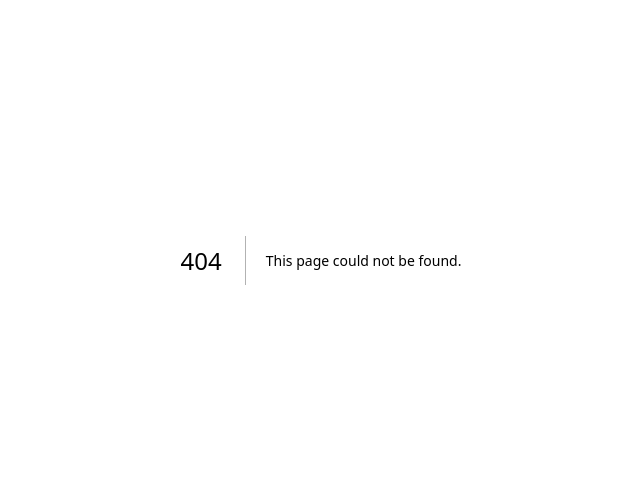
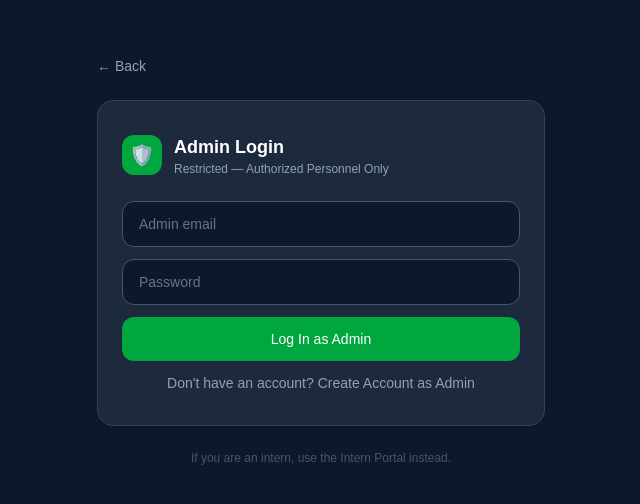
Before and after one commit to Faronbi12/intern-attendance, a Next.js app: page /admin-login in a window 1280 px wide. Before the commit this address had no page. Shown: the part 140-644 px from the top of the page, without its empty margins (319-959 px from the left). Built offline with nearby package versions, Linux system fonts and the light colour scheme; no server answers.

Commit message:
added landing page and separate portals

```diff
--- /dev/null
+++ b/app/admin-login/page.tsx
@@ -0,0 +1,91 @@
+"use client";
+import { useState } from "react";
+import { supabase } from "../supabaseClient";
+import { useRouter } from "next/navigation";
+
+export default function AdminLoginPage() {
+  const router = useRouter();
+  const [email, setEmail] = useState("");
+  const [password, setPassword] = useState("");
+  const [isSignUp, setIsSignUp] = useState(false);
+  const [error, setError] = useState("");
+  const [loading, setLoading] = useState(false);
+
+  const handleSubmit = async () => {
+    setLoading(true);
+    setError("");
+
+    if (isSignUp) {
+      const { error } = await supabase.auth.signUp({ email, password });
+      if (error) setError(error.message);
+      else setError("Check your email to confirm. Ask your system admin to grant you admin access.");
+    } else {
+      const { error, data } = await supabase.auth.signInWithPassword({ email, password });
+      if (error) { setError(error.message); setLoading(false); return; }
+
+      const { data: profile } = await supabase
+        .from("profiles")
+        .select("role")
+        .eq("id", data.user.id)
+        .single();
+
+      if (profile?.role === "admin") {
+        router.push("/admin");
+      } else {
+        setError("You do not have admin access.");
+      }
+    }
+    setLoading(false);
+  };
+
+  return (
+    <main className="min-h-screen bg-slate-900 flex flex-col items-center justify-center px-4">
+      <div className="w-full max-w-md">
+
+        <button onClick={() => router.push("/landing")}
+          className="text-slate-400 text-sm mb-6 hover:text-white transition">
+          ← Back
+        </button>
+
+        <div className="bg-slate-800 border border-slate-700 rounded-2xl px-6 py-8">
+          <div className="flex items-center gap-3 mb-6">
+            <div className="w-10 h-10 bg-green-600 rounded-xl flex items-center justify-center text-xl">🛡️</div>
+            <div>
+              <h1 className="text-white font-bold text-lg">{isSignUp ? "Create Admin Account" : "Admin Login"}</h1>
+              <p className="text-slate-400 text-xs">Restricted — Authorized Personnel Only</p>
+            </div>
+          </div>
+
+          <div className="flex flex-col gap-3">
+            <input type="email" placeholder="Admin email" value={email}
+              onChange={(e) => setEmail(e.target.value)}
+              className="w-full text-sm bg-slate-900 border border-slate-600 text-white rounded-xl px-4 py-3 focus:outline-none focus:border-green-500 placeholder-slate-500" />
+            <input type="password" placeholder="Password" value={password}
+              onChange={(e) => setPassword(e.target.value)}
+              className="w-full text-sm bg-slate-900 border border-slate-600 text-white rounded-xl px-4 py-3 focus:outline-none focus:border-green-500 placeholder-slate-500" />
+
+            {error && (
+              <p className={`text-sm ${error.includes("Check your email") ? "text-green-400" : "text-red-400"}`}>
+                {error}
+              </p>
+            )}
+
+            <button onClick={handleSubmit} disabled={loading}
+              className="w-full bg-green-600 text-white text-sm py-3 rounded-xl hover:bg-green-700 transition disabled:opacity-50 font-medium">
+              {loading ? "Please wait..." : isSignUp ? "Create Admin Account" : "Log In as Admin"}
+            </button>
+
+            <button onClick={() => { setIsSignUp(!isSignUp); setError(""); }}
+              className="text-sm text-slate-400 hover:text-white transition text-center">
+              {isSignUp ? "Already have an account? Log in as Admin" : "Don't have an account? Create Account as Admin"}
+            </button>
+          </div>
+        </div>
+
+        <p className="text-center text-slate-600 text-xs mt-6">
+          If you are an intern, use the Intern Portal instead.
+        </p>
+      </div>
+    </main>
+  );
+}
--- /dev/null
+++ b/app/intern-login/page.tsx
@@ -0,0 +1,76 @@
+ "use client";
+import { useState } from "react";
+import { supabase } from "../supabaseClient";
+import { useRouter } from "next/navigation";
+
+export default function InternLoginPage() {
+  const router = useRouter();
+  const [email, setEmail] = useState("");
+  const [password, setPassword] = useState("");
+  const [isSignUp, setIsSignUp] = useState(false);
+  const [error, setError] = useState("");
+  const [loading, setLoading] = useState(false);
+
+  const handleSubmit = async () => {
+    setLoading(true);
+    setError("");
+
+    if (isSignUp) {
+      const { error } = await supabase.auth.signUp({ email, password });
+      if (error) setError(error.message);
+      else setError("Check your email to confirm your account!");
+    } else {
+      const { error } = await supabase.auth.signInWithPassword({ email, password });
+      if (error) { setError(error.message); setLoading(false); return; }
+      router.push("/");
+    }
+    setLoading(false);
+  };
+
+  return (
+    <main className="min-h-screen bg-slate-900 flex flex-col items-center justify-center px-4">
+      <div className="w-full max-w-md">
+
+        <button onClick={() => router.push("/landing")}
+          className="text-slate-400 text-sm mb-6 hover:text-white transition">
+          ← Back
+        </button>
+
+        <div className="bg-slate-800 border border-slate-700 rounded-2xl px-6 py-8">
+          <div className="flex items-center gap-3 mb-6">
+            <div className="w-10 h-10 bg-blue-600 rounded-xl flex items-center justify-center text-xl">👨‍💼</div>
+            <div>
+              <h1 className="text-white font-bold text-lg">{isSignUp ? "Create Intern Account" : "Intern Login"}</h1>
+              <p className="text-slate-400 text-xs">Intern Attendance Portal</p>
+            </div>
+          </div>
+
+          <div className="flex flex-col gap-3">
+            <input type="email" placeholder="Email address" value={email}
+              onChange={(e) => setEmail(e.target.value)}
+              className="w-full text-sm bg-slate-900 border border-slate-600 text-white rounded-xl px-4 py-3 focus:outline-none focus:border-blue-500 placeholder-slate-500" />
+            <input type="password" placeholder="Password" value={password}
+              onChange={(e) => setPassword(e.target.value)}
+              className="w-full text-sm bg-slate-900 border border-slate-600 text-white rounded-xl px-4 py-3 focus:outline-none focus:border-blue-500 placeholder-slate-500" />
+
+            {error && (
+              <p className={`text-sm ${error.includes("Check your email") ? "text-green-400" : "text-red-400"}`}>
+                {error}
+              </p>
+            )}
+
+            <button onClick={handleSubmit} disabled={loading}
+              className="w-full bg-blue-600 text-white text-sm py-3 rounded-xl hover:bg-blue-700 transition disabled:opacity-50 font-medium">
+              {loading ? "Please wait..." : isSignUp ? "Create Account" : "Log In"}
+            </button>
+
+            <button onClick={() => { setIsSignUp(!isSignUp); setError(""); }}
+              className="text-sm text-slate-400 hover:text-white transition text-center">
+              {isSignUp ? "Already have an account? Log in" : "Don't have an account? Sign up"}
+            </button>
+          </div>
+        </div>
+      </div>
+    </main>
+  );
+}
--- /dev/null
+++ b/app/landing/page.tsx
@@ -0,0 +1,55 @@
+"use client";
+import { useRouter } from "next/navigation";
+
+export default function LandingPage() {
+  const router = useRouter();
+
+  return (
+    <main className="min-h-screen bg-slate-900 flex flex-col items-center justify-center px-4">
+      <div className="w-full max-w-md">
+
+        {/* Logo / Title */}
+        <div className="text-center mb-10">
+          <div className="inline-flex items-center justify-center w-16 h-16 bg-blue-600 rounded-2xl mb-4">
+            <span className="text-3xl">📋</span>
+          </div>
+          <h1 className="text-white text-2xl font-bold tracking-tight">Intern Attendance System</h1>
+          <p className="text-slate-400 text-sm mt-2">Select your portal to continue</p>
+        </div>
+
+        {/* Portal buttons */}
+        <div className="flex flex-col gap-4">
+          <button
+            onClick={() => router.push("/intern-login")}
+            className="w-full flex items-center gap-4 p-5 bg-slate-800 border border-slate-700 rounded-2xl hover:bg-slate-700 hover:border-blue-500 transition group">
+            <div className="w-12 h-12 bg-blue-600 rounded-xl flex items-center justify-center text-2xl shrink-0">
+              👨‍💼
+            </div>
+            <div className="text-left">
+              <p className="text-white font-semibold">Intern Portal</p>
+              <p className="text-slate-400 text-sm">Check in, check out and track your attendance</p>
+            </div>
+            <span className="ml-auto text-slate-600 group-hover:text-blue-400 transition">→</span>
+          </button>
+
+          <button
+            onClick={() => router.push("/admin-login")}
+            className="w-full flex items-center gap-4 p-5 bg-slate-800 border border-slate-700 rounded-2xl hover:bg-slate-700 hover:border-blue-500 transition group">
+            <div className="w-12 h-12 bg-green-600 rounded-xl flex items-center justify-center text-2xl shrink-0">
+              🛡️
+            </div>
+            <div className="text-left">
+              <p className="text-white font-semibold">Admin Portal</p>
+              <p className="text-slate-400 text-sm">Monitor and manage all intern attendance</p>
+            </div>
+            <span className="ml-auto text-slate-600 group-hover:text-blue-400 transition">→</span>
+          </button>
+        </div>
+
+        <p className="text-center text-slate-600 text-xs mt-8">
+          Intern Attendance System © 2026
+        </p>
+      </div>
+    </main>
+  );
+}
--- a/app/page.tsx
+++ b/app/page.tsx
@@ -33,7 +33,7 @@ export default function Home() {
 
   const checkUser = async () => {
     const { data: { user } } = await supabase.auth.getUser();
-    if (!user) { router.push("/login"); return; }
+    if (!user) { router.push("/landing"); return; }
     setUserEmail(user.email || "");
     fetchRecords(user.id);
   };
@@ -89,7 +89,7 @@ export default function Home() {
 
   const handleLogout = async () => {
     await supabase.auth.signOut();
-    router.push("/login");
+    router.push("/landing");
   };
 
   return (
@@ -210,14 +210,6 @@ export default function Home() {
           )}
         </div>
 
-        {/* Admin link */}
-        <div className="mt-4 text-center">
-          <button onClick={() => router.push("/admin")}
-            className="text-xs text-slate-600 hover:text-slate-400 transition">
-            Admin Dashboard
-          </button>
-        </div>
-
       </div>
     </main>
   );
```
